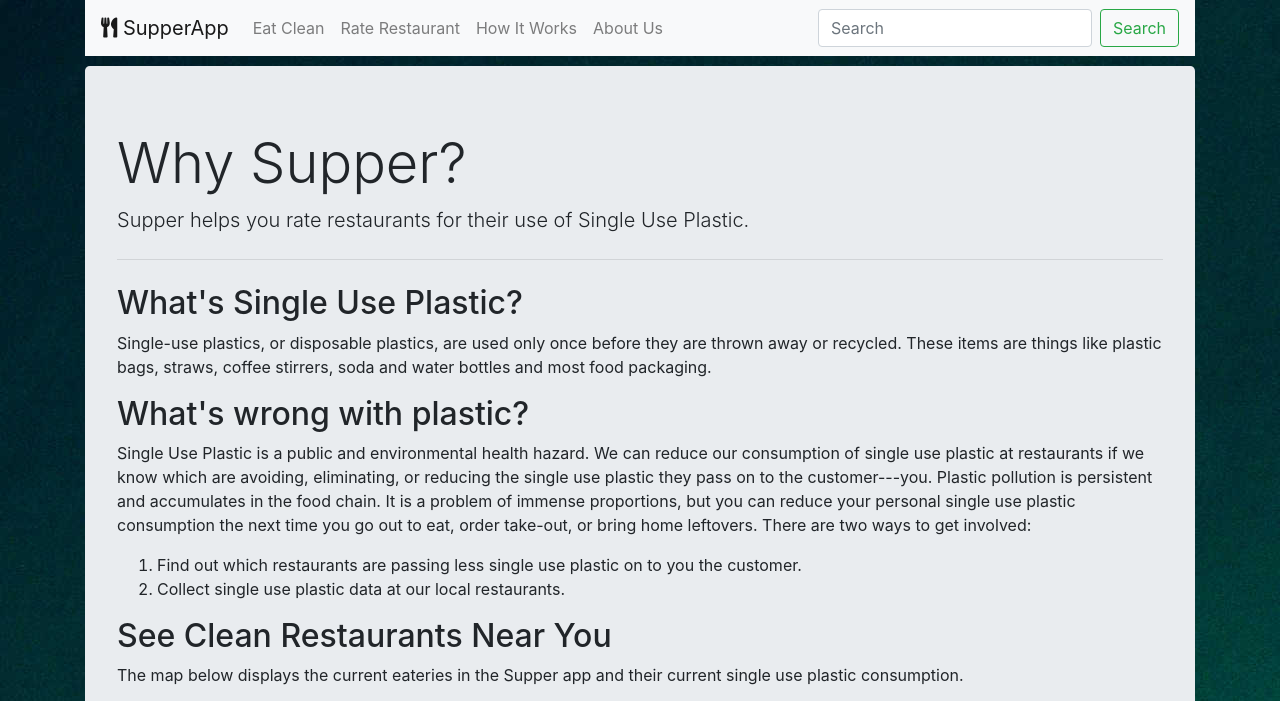
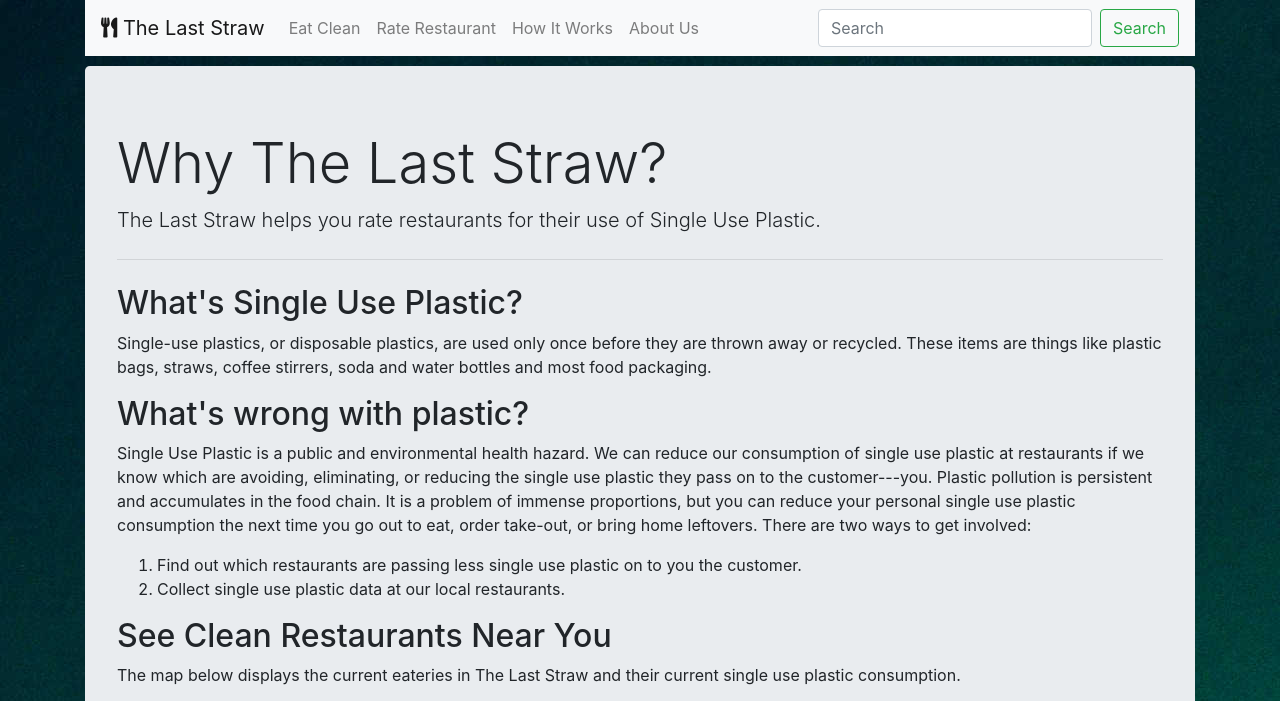
Before and after one commit to rchillard/supper-app, a plain HTML site: page index.html in a window 1280 px wide. Shown: the top 701 px of the page. Drawn offline with nearby package versions, Linux system fonts and the light colour scheme; grey boxes are pictures that could not be loaded.

Commit message:
Update name to The Last Straw

```diff
--- a/index.html
+++ b/index.html
@@ -2,7 +2,7 @@
 <html>
   <head>
     <meta charset="utf-8">
-    <title>Supper, Reducing Single Use Plastic</title>
+    <title>The Last Straw, Reducing Single Use Plastic</title>
     <link rel="stylesheet" href="https://stackpath.bootstrapcdn.com/bootstrap/4.1.1/css/bootstrap.min.css" integrity="sha384-WskhaSGFgHYWDcbwN70/dfYBj47jz9qbsMId/iRN3ewGhXQFZCSftd1LZCfmhktB" crossorigin="anonymous">
     <link rel="stylesheet" href="https://use.fontawesome.com/releases/v5.0.13/css/all.css" integrity="sha384-DNOHZ68U8hZfKXOrtjWvjxusGo9WQnrNx2sqG0tfsghAvtVlRW3tvkXWZh58N9jp" crossorigin="anonymous">
     <link rel="stylesheet" href="styles.css">
@@ -10,7 +10,7 @@
   <body background="ocean-bg.jpg">
     <div class="container">
       <nav class="navbar navbar-expand-lg navbar-light bg-light">
-        <a class="navbar-brand" href="index.html"><i class="fas fa-utensils"></i> SupperApp</a>
+        <a class="navbar-brand" href="index.html"><i class="fas fa-utensils"></i> The Last Straw</a>
         <button class="navbar-toggler" type="button" data-toggle="collapse" data-target="#navbarSupportedContent" aria-controls="navbarSupportedContent" aria-expanded="false" aria-label="Toggle navigation">
           <span class="navbar-toggler-icon"></span>
         </button>
@@ -38,8 +38,8 @@
       </nav>
 
       <div class="jumbotron">
-        <h1 class="display-4">Why Supper?</h1>
-        <p class="lead">Supper helps you rate restaurants for their use of Single Use Plastic.</p>
+        <h1 class="display-4">Why The Last Straw?</h1>
+        <p class="lead">The Last Straw helps you rate restaurants for their use of Single Use Plastic.</p>
         <hr class="my-4">
         <h2>What's Single Use Plastic?</h2>
         <p>Single-use plastics, or disposable plastics, are used only once before they are thrown away or recycled. These items are things like plastic bags, straws, coffee stirrers, soda and water bottles and most food packaging.</p>
@@ -50,7 +50,7 @@
           <li>Collect single use plastic data at our local restaurants.</li>
         </ol>
         <h2>See Clean Restaurants Near You</h2>
-        <p>The map below displays the current eateries in the Supper app and their current single use plastic consumption.</p>
+        <p>The map below displays the current eateries in The Last Straw and their current single use plastic consumption.</p>
         <iframe src="https://www.google.com/maps/d/embed?mid=11w6W0FbVO4jMc4aHdkRwLZ4KscmqxbpI" width="100%" height="480"></iframe>
         <h2>Rate a Restaurant</h2>
         <p>You can help build our knowledge of restaurant practices by taking a few seconds to rate how they eat.</p>
```
Also changed, not shown: about-us.html (+4 -4 lines), eat-clean.html (+3 -3 lines), how-it-works.html (+2 -2 lines), rate-restaurant.html (+2 -2 lines).
